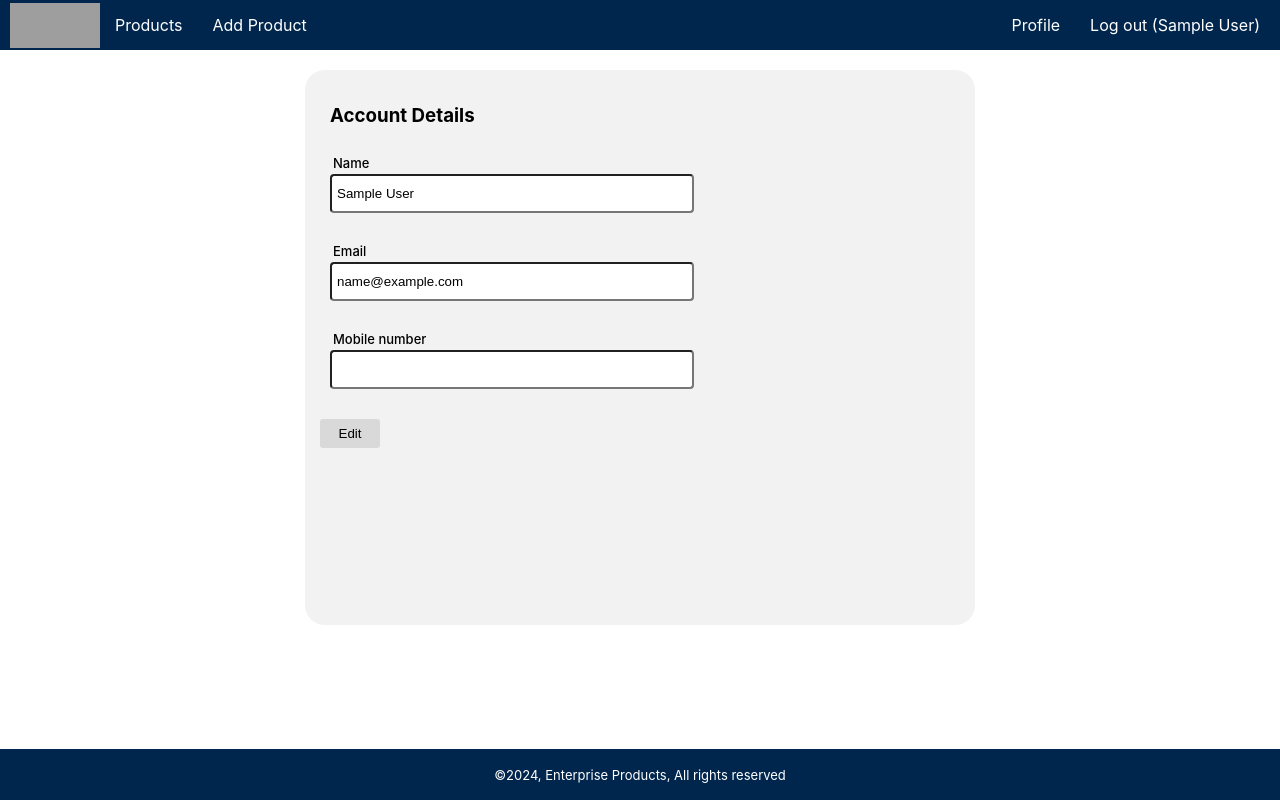
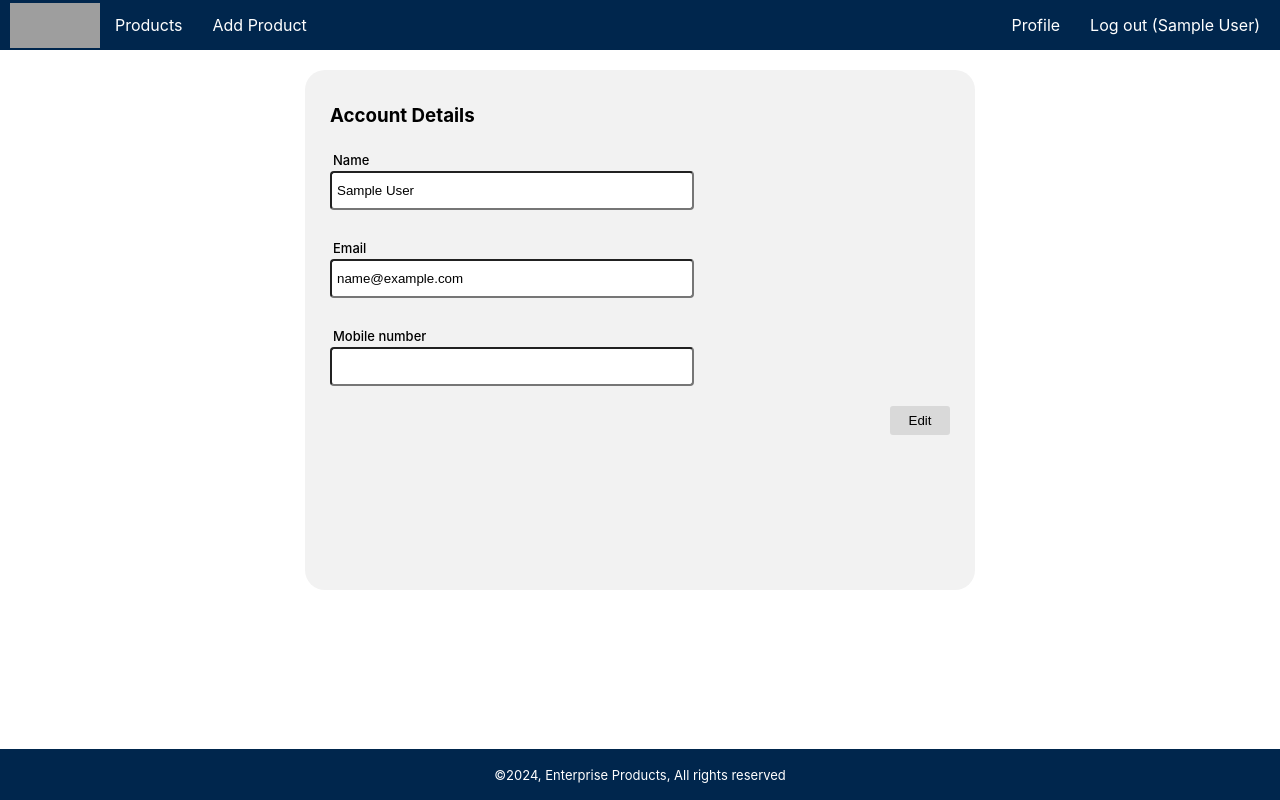
Before and after one commit to Layt27/product-management-system-web-app, a React (Create React App) app in the folder frontend/: page /profile/1 in a window 1280 px wide. Built offline with nearby package versions, Linux system fonts and the light colour scheme; sample sign-in values are in the browser's storage; grey boxes are pictures that could not be loaded.

Commit message:
fix: Fix buttons stacking on profile page

```diff
--- a/frontend/src/App.css
+++ b/frontend/src/App.css
@@ -191,7 +191,7 @@
   flex-direction: column;
   background-color:#f2f2f2;
   width: 50%;
-  height: 75%;
+  height: 70%;
   margin-top: 20px;
   padding: 15px;
   border-radius: 20px;
@@ -199,13 +199,26 @@
 
 .profile-details-container > h3 {
   padding-left: 10px;
+  margin-bottom: 5px;
 }
 
-.profile-details-container > div {
-  padding: 0px 10px;
+.form-group {
+  padding: 10px 10px;
 }
 
-.profile-details-container > button {
+.form-group > input {
+  padding: 5px;
+  height: 25px;
+  width: 350px;
+  border-radius: 4px;
+}
+
+.profileButtonsDiv {
+  display:flex;
+  align-self: flex-end;
+}
+
+.profileButtonsDiv > button {
   padding: 7px;
   width: 60px;
   margin-top: 10px;
@@ -214,17 +227,6 @@
   border: none;
   border-radius: 3px;
   cursor: pointer;
-}
-
-.form-group {
-  margin-bottom: 20px;
-}
-
-.form-group > input {
-  padding: 5px;
-  height: 25px;
-  width: 350px;
-  border-radius: 4px;
 }
 
 /* CSS Element Selectors */
--- a/frontend/src/components/Profile.js
+++ b/frontend/src/components/Profile.js
@@ -150,11 +150,15 @@ const Profile = () => {
 
 				{
 				!isEditing ? (
-					<button id='edit-button' className='profile-buttons' onClick={handleEdit} type='button'>Edit</button>
+					<div className='profileButtonsDiv'>
+						<button onClick={handleEdit} type='button'>Edit</button>
+					</div>
 				) : (
 					<>
-					<button id='cancel-button' className='profile-buttons' onClick={handleCancel} type='button'>Cancel</button>
-					<button id='confirm-button' className='profile-buttons' onClick={handleConfirm} type='button'>Confirm</button>
+					<div className='profileButtonsDiv'>
+						<button onClick={handleConfirm} type='button'>Confirm</button>
+						<button onClick={handleCancel} type='button'>Cancel</button>
+					</div>
 					</>
 				)
 				}
```
